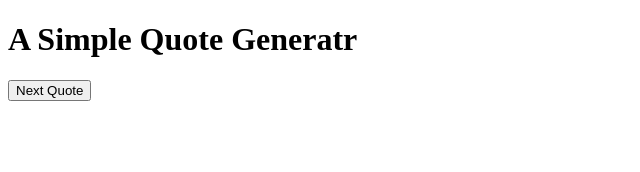
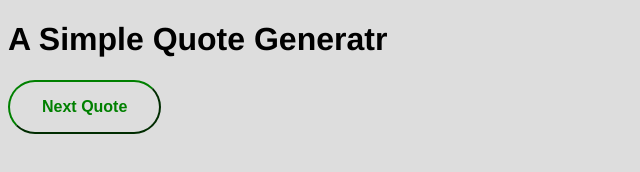
Before and after one commit to JamshidAjam/Quote-Generator, a plain HTML site: page index.html in a window 1280 px wide. Shown: the whole page, without its empty margins (0-640 px from the left). Drawn offline with Linux system fonts and the light colour scheme.

Commit message:
added styles to elements

```diff
--- a/index.html
+++ b/index.html
@@ -6,13 +6,17 @@
 </head>
 <body>
 
-<h1>A Simple Quote Generatr</h1>
+<div id="container">
 
-<div id="quote-display">
+	<h1>A Simple Quote Generatr</h1>
+
+	<div id="quote-display">
+		<!-- quotes goes here -->
+	</div>
+
+	<button onclick="nextQuote()">Next Quote</button>
 
 </div>
-
-<button onclick="nextQuote()">Next Quote</button>
 
 <script type="text/javascript" src="javascript.js"></script>
 </body>
--- a/style.css
+++ b/style.css
@@ -0,0 +1,24 @@
+body {
+	background-color: #ddd;
+}
+
+h1 {
+	font-family: helvetica;
+	font-size: 2rem;
+}
+
+button {
+	padding: 1rem 2rem;
+	background-color: transparent;
+	border-color: green;
+	border-radius: 2rem;
+	font-size: 1rem;
+	font-weight: bold;
+	color: green;
+	cursor: pointer;
+	transition: 0.5s;
+}
+button:hover {
+	background-color: green;
+	color: #fff;
+}
```
